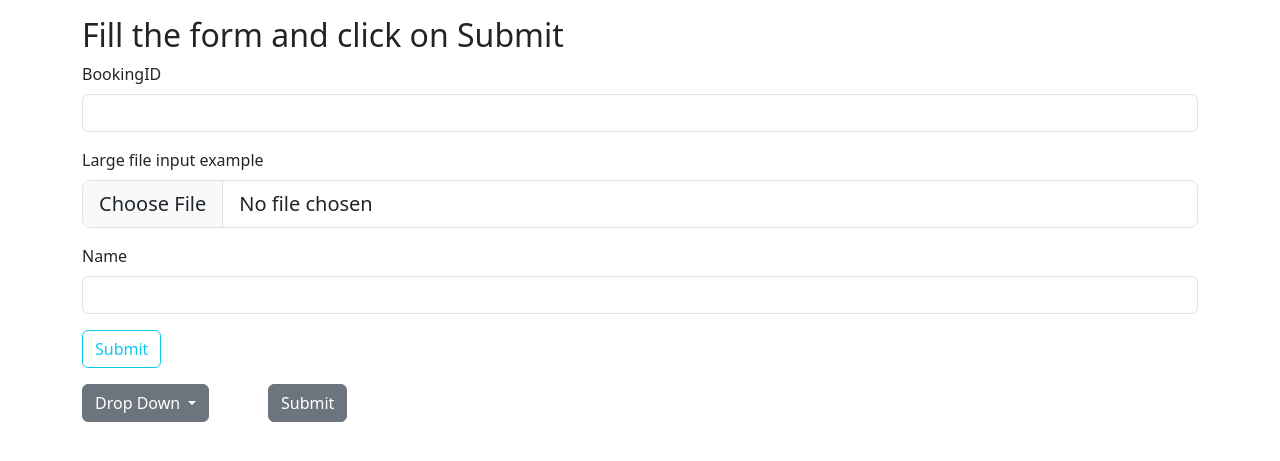
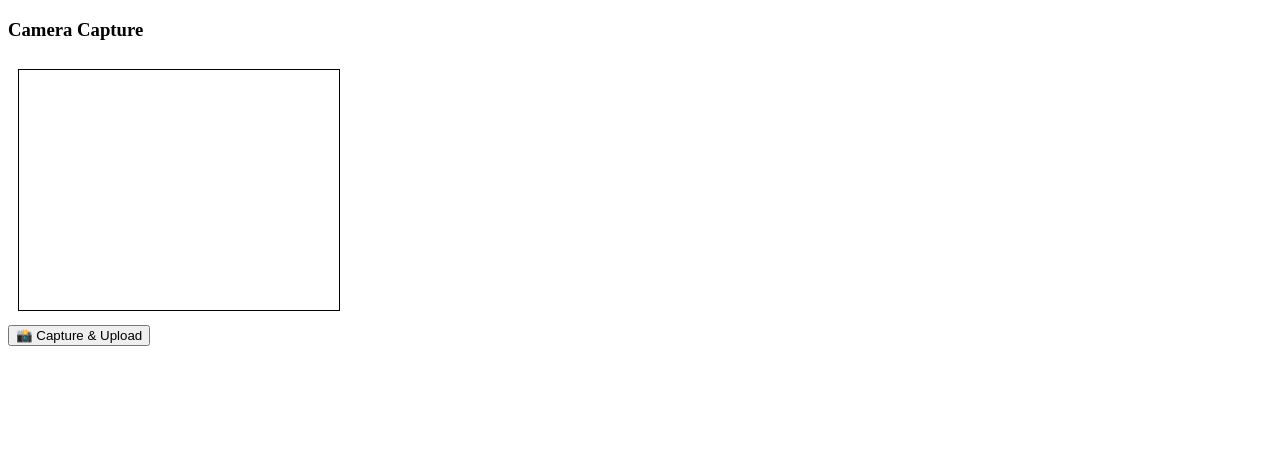
Before and after one commit to Abhigyan1112/Veriphi, a Flask app: page / in a window 1280 px wide. Shown: the top 461 px of the page. Run offline with Flask 3, Linux system fonts and the light colour scheme.

Commit message:
frontal face direct check with camera

```diff
--- a/Image_Scanning/scanner.py
+++ b/Image_Scanning/scanner.py
@@ -4,25 +4,11 @@ from flask import Flask, url_for
 import numpy as np
 from httpx._multipart import FileField
 from mongoengine import connect, Document, StringField, IntField, FileField
-from flask import redirect, render_template, request, jsonify, flash, get_flashed_messages
-from flask_sqlalchemy import SQLAlchemy
+from flask import redirect, render_template, request, jsonify, get_flashed_messages
 import cv2
 import dlib
 
 app=Flask(__name__)
-app.secret_key = 'aditi18'
-app.config['SQLALCHEMY_DATABASE_URI'] = 'sqlite:///bookings.db'
-db=SQLAlchemy(app)
-
-
-class Image(db.Model):
-    booking_id=db.Column(db.String(200),nullable=False)
-    image_id=db.Column(db.Integer,primary_key=True,autoincrement=True)
-    name=db.Column(db.String(200),nullable=False)
-    image=db.Column(db.LargeBinary,nullable=False)
-
-    def __repr__(self) -> str:
-        return f'{self.booking_id} - {self.image_id} - {self.name}'
 
 #Connecting to the MongoDB database 'trial_database' with connection string
 connect(
@@ -38,30 +24,16 @@ class Entry(Document):
 
 @app.route("/")
 def main():
-    try:
-        all_bookings = db.session.query(Image.booking_id).distinct().all()
-    except Exception as e:
-        db.session.rollback()
-        flash(str(e), 'error')
     booking_id=request.args.get('booking_id')
     messages=get_flashed_messages(with_categories=True)
-    return render_template("index.html",all_bookings=all_bookings,dropdown_placeholder=booking_id or "Drop Down", messages=messages)
+    return render_template("index.html",dropdown_placeholder=booking_id or "Drop Down", messages=messages)
 
-@app.route("/image-processing",methods=['POST'])
+@app.route("/image-processing", methods=['POST'])
 def image_processing():
-    try:
-        booking_id=request.form['bookingID']
-        name=request.form['name']
-    except Exception:
-        flash("bookingID or Name not provided","error")
-        return redirect(url_for("main"))
+    # Ensure file exists in request
+    if 'image' not in request.files or request.files['image'].filename == '':
+        return jsonify({"status": "error", "message": "No file selected"}), 400
 
-    # Corrected check: Verify the file exists in the request first.
-    if 'image' not in request.files or request.files['image'].filename == '':
-        flash("No file selected","error")
-        return redirect(url_for("main"))
-
-    # Read the file data *after* verifying it exists
     image_file = request.files['image']
     image_data = image_file.read()
 
@@ -73,26 +45,28 @@ def image_processing():
         img_cv2 = cv2.imdecode(img_np, cv2.IMREAD_COLOR)
 
         if img_cv2 is None:
-            return jsonify({'error': 'Failed to load image with OpenCV. Check format.'}), 400
+            return jsonify({
+                "status": "error",
+                "message": "Failed to load image with OpenCV. Check format."
+            }), 400
 
         rgb = cv2.cvtColor(img_cv2, cv2.COLOR_BGR2RGB)
         faces = detector(rgb)
 
         if len(faces) == 0:
             return jsonify({
-                'status': 'Cannot detect any faces in the image or the face is not frontal'
+                "status": "error",
+                "message": "No faces detected or face not frontal"
             }), 400
         if len(faces) > 1:
             return jsonify({
-                'status': 'Multiple faces in the image'
+                "status": "error",
+                "message": "Multiple faces detected"
             }), 400
 
-        # All processing logic remains the same...
+        # Extract landmarks
         landmarks = predictor(rgb, faces[0])
         points = [(landmarks.part(n).x, landmarks.part(n).y) for n in range(68)]
-
-        for (x, y) in points:
-            cv2.circle(img_cv2, (x, y), 2, (255, 0, 0), -1)
 
         nose = (landmarks.part(30).x, landmarks.part(30).y)
         left_cheek = (landmarks.part(1).x, landmarks.part(1).y)
@@ -101,61 +75,34 @@ def image_processing():
         left_dist = abs(nose[0] - left_cheek[0])
         right_dist = abs(right_cheek[0] - nose[0])
 
-        # Avoid division by zero
         if right_dist == 0:
-             return jsonify({
-                'status': 'Invalid face landmarks for symmetry check.'
+            return jsonify({
+                "status": "error",
+                "message": "Invalid face landmarks for symmetry check."
             }), 400
 
         symmetry_ratio = left_dist / right_dist
 
-        if symmetry_ratio > 1.5 or symmetry_ratio < (1/1.5): # Check for both left and right turns
+        if symmetry_ratio > 1.5 or symmetry_ratio < (1/1.5):
             return jsonify({
-                'status': 'The image is not frontal',
-                'symmetry_ratio': symmetry_ratio
+                "status": "error",
+                "message": "Face is not frontal",
+                "symmetry_ratio": symmetry_ratio
             }), 400
 
-        # Save the original image data, not the processed one with circles
-        img = Image(booking_id=booking_id, name=name, image=image_data)
-        db.session.add(img)
-        db.session.commit()
-
-        flash("Image uploaded and processed successfully!", "success")
-        return redirect(url_for('main'))
+        # ✅ Success response
+        return jsonify({
+            "status": "success",
+            "message": "Valid frontal face detected",
+            "symmetry_ratio": symmetry_ratio
+        }), 200
 
     except Exception as e:
-        return jsonify({'error Exception': str(e)}), 500
+        return jsonify({
+            "status": "error",
+            "message": str(e)
+        }), 500
 
-@app.route("/dropdown/<string:booking_id>",methods=['GET'])
-def dropdown(booking_id):
-    return redirect(url_for("main",booking_id=booking_id))
-
-@app.route("/entry/<string:booking_id>",methods=['GET'])
-def entry(booking_id):
-    if booking_id == "Drop Down":
-        flash("select a booking id","error")
-        return redirect(url_for("main"))
-    images=Image.query.filter(Image.booking_id==booking_id).all()
-    if not images:
-        flash("No images found for the selected bookingID","error")
-        return redirect(url_for("main"))
-    for img in images:
-        mongo_image=Entry(bookingID=booking_id,name=img.name,image=img.image,imageID=img.image_id)
-        try:
-            mongo_image.save()
-            db.session.delete(img)
-            db.session.commit()
-        except Exception as e:
-            db.session.rollback()
-            flash(str(e), 'error')
-    return redirect(url_for('main'))
-
-#   GET request to return a form
-
-@app.route("/show",methods=['GET'])
-def show():
-    users = Entry.objects().to_json()
-    return users, 200
 
 if __name__ == "__main__":
     app.run(debug=True,port=3000)
--- a/Image_Scanning/templates/index.html
+++ b/Image_Scanning/templates/index.html
@@ -1,95 +1,79 @@
 <!DOCTYPE html>
 <html lang="en">
-<head>
-    <meta charset="UTF-8">
-    <meta name="viewport" content="width=device-width, initial-scale=1.0">
-    <title>Image Input</title>
-    <script src="https://cdn.jsdelivr.net/npm/bootstrap@5.3.6/dist/js/bootstrap.bundle.min.js" integrity="sha384-j1CDi7MgGQ12Z7Qab0qlWQ/Qqz24Gc6BM0thvEMVjHnfYGF0rmFCozFSxQBxwHKO" crossorigin="anonymous"></script>
-    <link rel="stylesheet" href="https://cdnjs.cloudflare.com/ajax/libs/toastr.js/latest/toastr.min.css">
+  <head>
+    <meta charset="UTF-8" />
+    <meta name="viewport" content="width=device-width, initial-scale=1.0" />
+    <title>Camera Capture</title>
     <script src="https://cdnjs.cloudflare.com/ajax/libs/jquery/3.6.0/jquery.min.js"></script>
+    <link
+      rel="stylesheet"
+      href="https://cdnjs.cloudflare.com/ajax/libs/toastr.js/latest/toastr.min.css"
+    />
     <script src="https://cdnjs.cloudflare.com/ajax/libs/toastr.js/latest/toastr.min.js"></script>
+    <style>
+      video,
+      canvas {
+        border: 1px solid black;
+        margin: 10px;
+      }
+    </style>
+  </head>
+  <body>
+    <h3>Camera Capture</h3>
+    <video id="video" width="320" height="240" autoplay></video>
+    <br />
+    <button id="captureBtn">📸 Capture & Upload</button>
+    <canvas id="canvas" width="320" height="240" style="display: none"></canvas>
 
     <script>
-        $(document).ready(function () {
-            // Set toastr options once
-            toastr.options = {
-                "closeButton": true,
-                "progressBar": true
-            };
+      let video = document.getElementById("video");
+      let canvas = document.getElementById("canvas");
+      let context = canvas.getContext("2d");
 
-            {% for category, message in messages %}
-                toastr["{{ category|e }}"]("{{ message|e }}");
-            {% endfor %}
+      // ✅ Access camera
+      navigator.mediaDevices
+        .getUserMedia({ video: true })
+        .then((stream) => {
+          video.srcObject = stream;
+        })
+        .catch((err) => {
+          toastr.error("Error accessing camera: " + err);
         });
+
+      // ✅ Capture & Send to Flask
+      document.getElementById("captureBtn").addEventListener("click", () => {
+        context.drawImage(video, 0, 0, canvas.width, canvas.height);
+
+        // Convert canvas to Blob (PNG)
+        canvas.toBlob(function (blob) {
+          let formData = new FormData();
+          formData.append("image", blob, "snapshot.png"); // name = "image"
+
+          // Send to Flask endpoint
+          fetch("http://127.0.0.1:3000/image-processing", {
+            // 👈 use full URL
+            method: "POST",
+            body: formData,
+          })
+            .then(async (response) => {
+              let data;
+              try {
+                data = await response.json();
+              } catch (e) {
+                throw new Error("Server did not return JSON");
+              }
+
+              if (data.status === "success") {
+                toastr.success(data.message);
+              } else {
+                toastr.error(data.message || "Error processing image");
+              }
+            })
+            .catch((err) => {
+              toastr.error("Upload failed: " + err);
+            });
+        }, "image/png");
+      });
     </script>
-
-    <style>
-    /* Force custom styles for visibility */
-    .toast-success {
-      background-color: #d4edda !important;
-      color: #155724 !important;
-    }
-
-    .toast-error {
-      background-color: #f8d7da !important;
-      color: #721c24 !important;
-    }
-
-    .toast-info {
-      background-color: #d1ecf1 !important;
-      color: #0c5460 !important;
-    }
-
-    .toast-warning {
-      background-color: #fff3cd !important;
-      color: #856404 !important;
-    }
-    </style>
-
-    <link href="https://cdn.jsdelivr.net/npm/bootstrap@5.3.6/dist/css/bootstrap.min.css" rel="stylesheet" integrity="sha384-4Q6Gf2aSP4eDXB8Miphtr37CMZZQ5oXLH2yaXMJ2w8e2ZtHTl7GptT4jmndRuHDT" crossorigin="anonymous">
-</head>
-<body>
-    <div class="container mt-3">
-        <h2>Fill the form and click on Submit</h2>
-    </div>
-    <div class="container mb-3">
-        <form action="/image-processing" method="POST" enctype="multipart/form-data">
-            <div class="mb-3">
-                <label for="bookingID" class="form-label">BookingID</label>
-                <input type="text" class="form-control" id="bookingID" name="bookingID" aria-describedby="emailHelp">
-            </div>
-            <div class="mb-3">
-              <label for="formFileLg" class="form-label">Large file input example</label>
-              <input class="form-control form-control-lg" id="formFileLg" type="file" name="image">
-            </div>
-            <div class="mb-3">
-                <label for="name" class="form-label">Name</label>
-                <input type="text" class="form-control" id="name" name="name">
-            </div>
-            <button type="submit" class="btn btn-outline-info">Submit</button>
-        </form>
-    </div>
-    <div class="container" style="display:flex; flex-direction:row">
-        <div class="dropdown" style="flex:1">
-            <button class="btn btn-secondary dropdown-toggle" type="button" data-bs-toggle="dropdown" aria-expanded="false">
-                {{dropdown_placeholder}}
-            </button>
-            <ul class="dropdown-menu">
-                {% if all_bookings|length == 0 %}
-                <li>No Records Present</li>
-                {% else %}
-                {% for booking_ID in all_bookings %}
-                <li><a class="dropdown-item" href="/dropdown/{{booking_ID[0]}}">{{booking_ID[0]}}</a></li>
-                {% endfor %}
-                {% endif %}
-            </ul>
-
-        </div>
-        <div style="flex:5">
-            <form action="/entry/{{dropdown_placeholder}}" method="GET">
-                <button type="submit" class="btn btn-secondary">Submit</button>
-            </form>
-        </div>
-    </div>
-</body>
+  </body>
 </html>
```
Also changed, not shown: Image_Scanning/instance/bookings.db (deleted).
